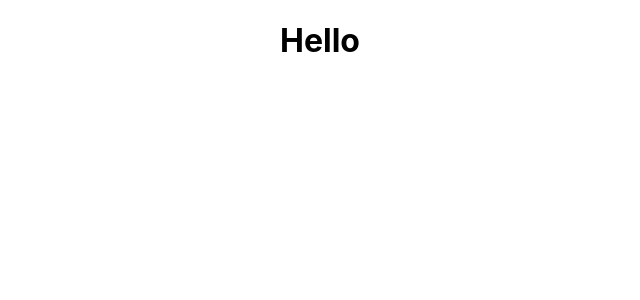
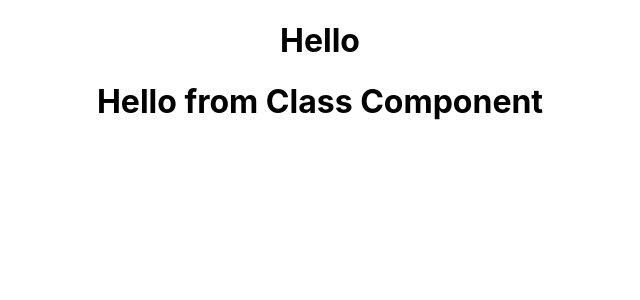
Before and after one commit to pranay407/react-tutorial, a React (Create React App) app: page / in a window 1280 px wide. Shown: the top 300 px of the page, without its empty margins (320-960 px from the left). Built offline with nearby package versions, Linux system fonts and the light colour scheme.

Commit message:
class component

```diff
--- a/src/App.js
+++ b/src/App.js
@@ -1,10 +1,13 @@
 import './App.css';
 import Greet from './components/Greet';
+import Welcome from './components/Welcome';
+
 
 function App() {
   return (
     <div className="App">
       <Greet />
+      <Welcome/>
     </div>
   );
 }
--- /dev/null
+++ b/src/components/Welcome.js
@@ -0,0 +1,9 @@
+import React, {Component} from 'react';
+
+class Welcome extends Component{
+   render() {
+       return <h1>Hello from Class Component</h1>
+   }
+}
+
+export default Welcome;
```
